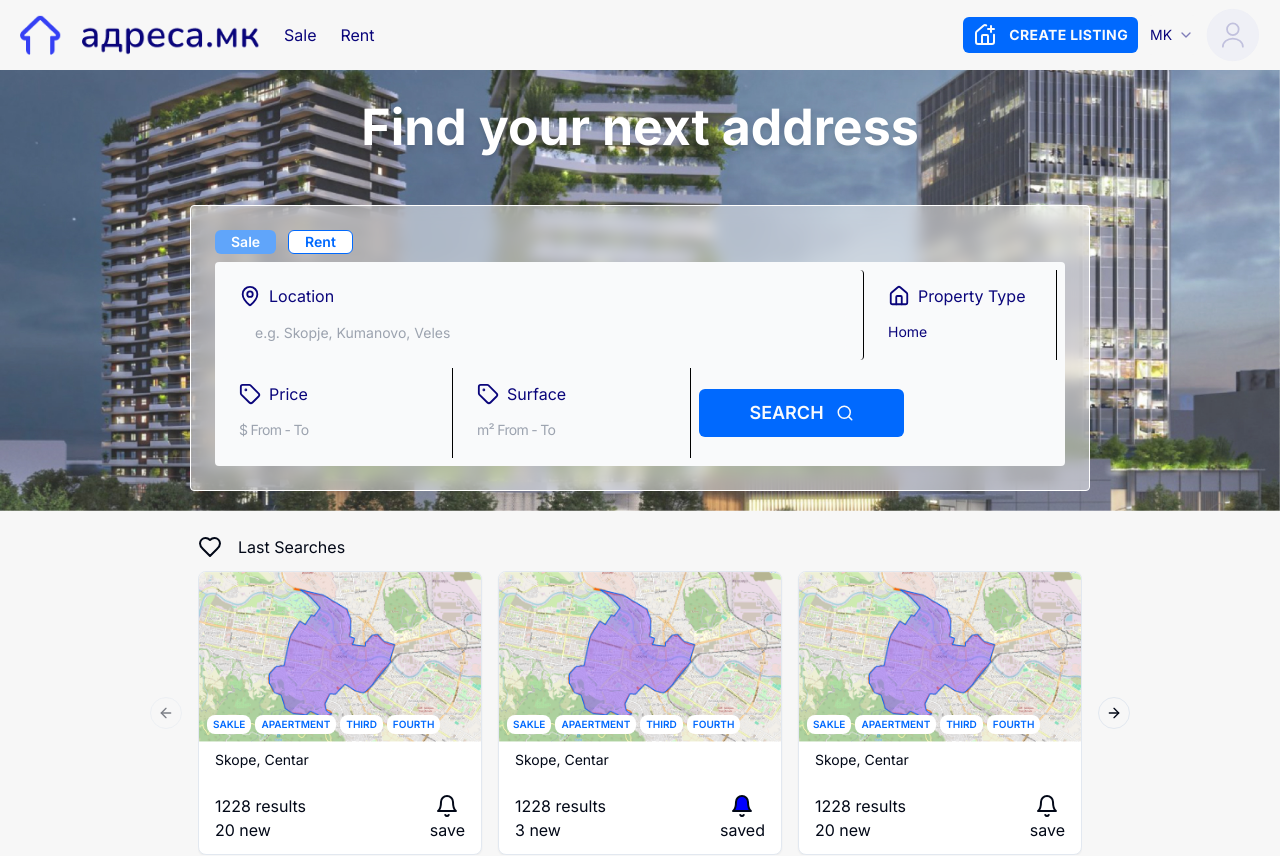
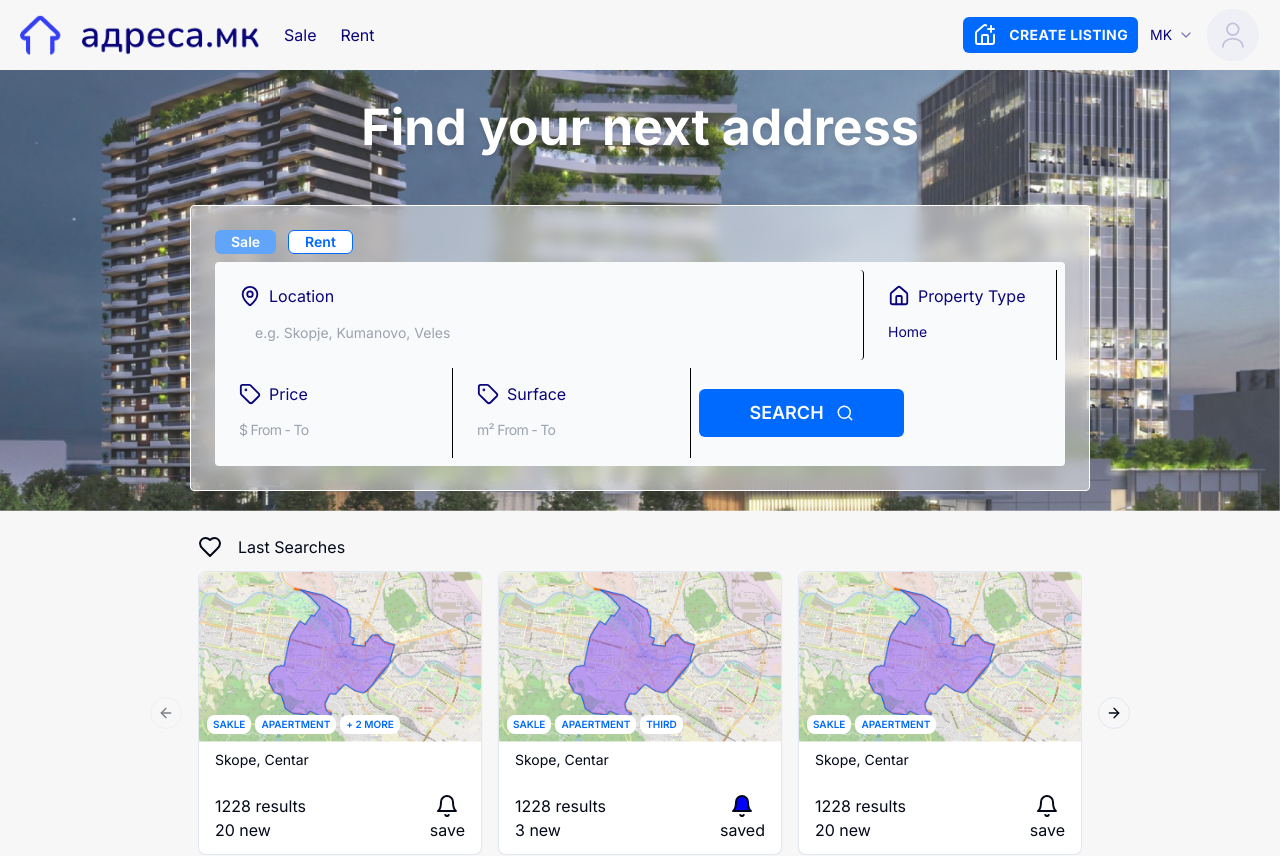
Before and after one commit to adresamk/adresa-next, a Next.js app: page / in a window 1280 px wide. Shown: the top 856 px of the page. Built offline with nearby package versions, Linux system fonts and the light colour scheme.

Commit message:
filter tags css SearchedCard

```diff
--- a/src/app/LastSearches.tsx
+++ b/src/app/LastSearches.tsx
@@ -21,7 +21,7 @@ const searches = [
   {
     id: 2,
     images: ["/assets/last-searched-examples.png"],
-    filters: ["sakle", "apaertment", "third", "fourth"],
+    filters: ["sakle", "apaertment", "third"],
     results: 1228,
     newResults: 3,
     isSaved: true,
@@ -30,7 +30,7 @@ const searches = [
   {
     id: 3,
     images: ["/assets/last-searched-examples.png"],
-    filters: ["sakle", "apaertment", "third", "fourth"],
+    filters: ["sakle", "apaertment"],
     results: 1228,
     newResults: 20,
     isSaved: false,
--- a/src/components/shared/SearchedCard.tsx
+++ b/src/components/shared/SearchedCard.tsx
@@ -29,14 +29,34 @@ export default function SearchedCard({
         <CardHeader className="relative p-0">
           <img src={search?.images?.[0]} className="w-full" alt="" />
           <div className="absolute flex bottom-2 left-2 gap-1 text-[10px]">
-            {search?.filters?.map((tag: string) => (
+            <span
+              key={search.filters[0]}
+              className="bg-white text-brand-light-blue p-0.5 font-semibold px-1.5 uppercase rounded-lg"
+            >
+              {search.filters[0]}
+            </span>
+            <span
+              key={search.filters[1]}
+              className="bg-white text-brand-light-blue p-0.5 font-semibold px-1.5 uppercase rounded-lg"
+            >
+              {search.filters[1]}
+            </span>
+            {search.filters.length === 3 && (
               <span
-                key={tag}
+                key={search.filters[2]}
                 className="bg-white text-brand-light-blue p-0.5 font-semibold px-1.5 uppercase rounded-lg"
               >
-                {tag}
+                {search.filters[2]}
               </span>
-            ))}
+            )}
+            {search.filters.length > 3 && (
+              <span
+                key={search.filters[3]}
+                className="bg-white text-brand-light-blue p-0.5 font-semibold px-1.5 uppercase rounded-lg"
+              >
+                + {search.filters.length - 2} more
+              </span>
+            )}
           </div>
         </CardHeader>
         <CardContent
```
